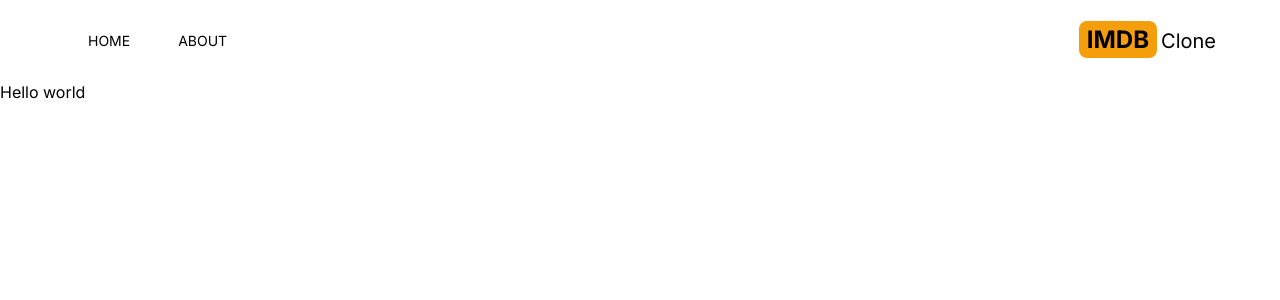
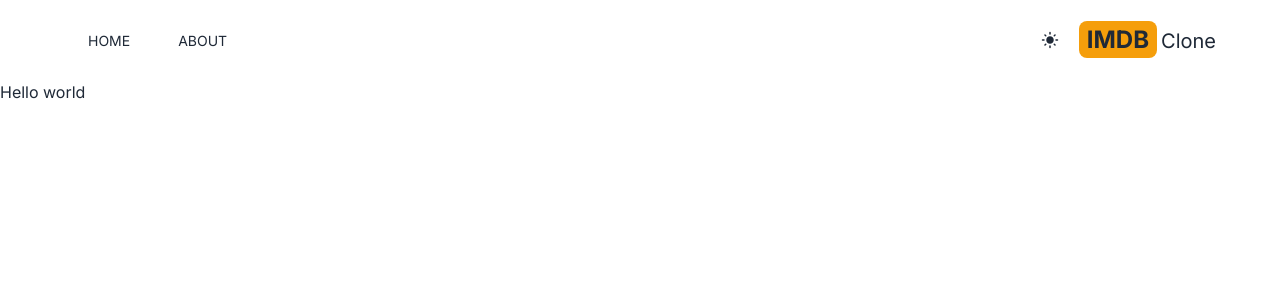
Before and after one commit to kochetovdev/imdb-clone-nextjs, a Next.js app: page / in a window 1280 px wide. Shown: the top 300 px of the page. Built offline with nearby package versions, Linux system fonts and the light colour scheme.

Commit message:
add dark mode

```diff
--- /dev/null
+++ b/app/Providers.tsx
@@ -0,0 +1,16 @@
+"use client";
+
+import { ThemeProvider } from "next-themes";
+import React, { PropsWithChildren } from "react";
+
+const Providers = ({ children }: PropsWithChildren) => {
+  return (
+    <ThemeProvider enableSystem={true} attribute="class">
+      <div className="dark:bg-gray-800 dark:text-gray-200 text-gray-800 transition-colors duration-300 min-h-screen select-none">
+        {children}
+      </div>
+    </ThemeProvider>
+  );
+};
+
+export default Providers;
--- /dev/null
+++ b/app/components/DarkModeSwitch.tsx
@@ -0,0 +1,32 @@
+"use client";
+
+import { useTheme } from "next-themes";
+import { useEffect, useState } from "react";
+import { IoMoonSharp } from "react-icons/io5";
+import { MdLightMode } from "react-icons/md";
+
+const DarkModeSwitch = () => {
+  const { systemTheme, theme, setTheme } = useTheme();
+  const currentTheme = theme === "system" ? systemTheme : theme;
+  const [mounted, setMounted] = useState(false);
+
+  useEffect(() => setMounted(true), []);
+  return (
+    <>
+      {mounted && currentTheme === "dark" && (
+        <IoMoonSharp
+          className="text-lg cursor-pointer hover:text-amber-500"
+          onClick={() => setTheme("light")}
+        />
+      )}
+      {mounted && currentTheme === "light" && (
+        <MdLightMode
+          className="text-lg cursor-pointer hover:text-amber-500"
+          onClick={() => setTheme("dark")}
+        />
+      )}
+    </>
+  );
+};
+
+export default DarkModeSwitch;
--- a/app/components/Header.tsx
+++ b/app/components/Header.tsx
@@ -2,6 +2,7 @@
 import MenuItem from "./MenuItem";
 import { IoIosHome } from "react-icons/io";
 import { IoInformationCircleSharp } from "react-icons/io5";
+import DarkModeSwitch from "./DarkModeSwitch";
 
 const Header = () => {
   return (
@@ -14,7 +15,8 @@
           Icon={IoInformationCircleSharp}
         />
       </div>
-      <div>
+      <div className="flex space-x-5 items-center">
+        <DarkModeSwitch />
         <Link href="/">
           <h2 className="text-2xl">
             <span className="font-bold bg-amber-500 py-1 px-2 rounded-lg mr-1">IMDB</span>
--- a/app/layout.tsx
+++ b/app/layout.tsx
@@ -2,6 +2,7 @@
 import { Inter } from "next/font/google";
 import "./globals.css";
 import Header from "./components/Header";
+import Providers from "./Providers";
 
 const inter = Inter({ subsets: ["latin"] });
 
@@ -18,8 +19,10 @@
   return (
     <html lang="en">
       <body className={inter.className}>
-        <Header />
-        <main>{children}</main>
+        <Providers>
+          <Header />
+          <main>{children}</main>
+        </Providers>
       </body>
     </html>
   );
--- a/package.json
+++ b/package.json
@@ -10,6 +10,7 @@
   },
   "dependencies": {
     "next": "14.0.3",
+    "next-themes": "^0.2.1",
     "react": "^18",
     "react-dom": "^18",
     "react-icons": "^4.12.0"
--- a/tailwind.config.ts
+++ b/tailwind.config.ts
@@ -1,20 +1,21 @@
-import type { Config } from 'tailwindcss'
+import type { Config } from "tailwindcss";
 
 const config: Config = {
   content: [
-    './pages/**/*.{js,ts,jsx,tsx,mdx}',
-    './components/**/*.{js,ts,jsx,tsx,mdx}',
-    './app/**/*.{js,ts,jsx,tsx,mdx}',
+    "./pages/**/*.{js,ts,jsx,tsx,mdx}",
+    "./components/**/*.{js,ts,jsx,tsx,mdx}",
+    "./app/**/*.{js,ts,jsx,tsx,mdx}",
   ],
   theme: {
     extend: {
       backgroundImage: {
-        'gradient-radial': 'radial-gradient(var(--tw-gradient-stops))',
-        'gradient-conic':
-          'conic-gradient(from 180deg at 50% 50%, var(--tw-gradient-stops))',
+        "gradient-radial": "radial-gradient(var(--tw-gradient-stops))",
+        "gradient-conic":
+          "conic-gradient(from 180deg at 50% 50%, var(--tw-gradient-stops))",
       },
     },
   },
   plugins: [],
-}
-export default config
+  darkMode: "class",
+};
+export default config;
```
Also changed, not shown: 1 other file (tests, documents, lock files or other folders).
